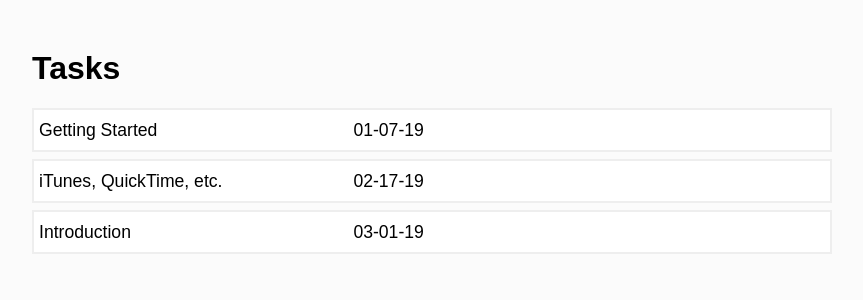
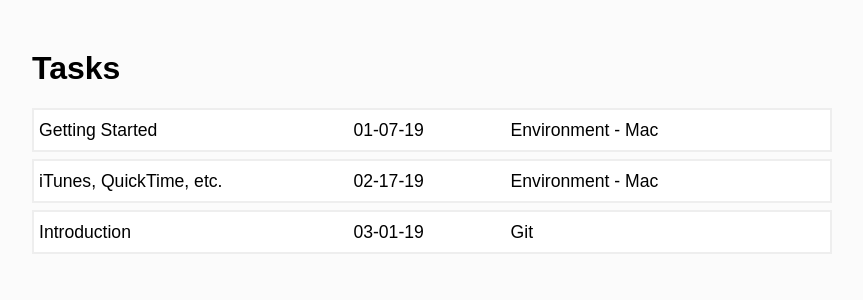
Before and after one commit to daniellequevedo/project-manager, a React (Create React App) app: page / in a window 1280 px wide. Shown: the top 300 px of the page, without its empty margins (208-1071 px from the left). Built offline with nearby package versions, Linux system fonts and the light colour scheme.

Commit message:
added project name to tasks page

```diff
--- a/src/components/TaskSummary.js
+++ b/src/components/TaskSummary.js
@@ -1,10 +1,11 @@
 import React from 'react';
 
-const TaskSummary = ({task_name, task_due_date}) => {
+const TaskSummary = ({task_name, task_due_date, project_name}) => {
     return (
         <li className="list-item">
             <span>{task_name}</span>
             <span>{task_due_date}</span>
+            <span>{project_name}</span>
         </li>
     );
 }
--- a/src/containers/TasksPage.js
+++ b/src/containers/TasksPage.js
@@ -7,12 +7,22 @@ function TasksPage() {
         <React.Fragment>
             <h1>Tasks</h1>
             <ul className="list">
-                {data.map( (task) => {
-                    return <TaskSummary key={task.task_id} task_name={task.task_name} task_due_date={task.task_due_date} />
+                {data.map( (project) => {
+                    return project.project_tasks.map( (task) => {
+                        return <TaskSummary
+                            key={task.task_id}
+                            task_name={task.task_name}
+                            task_due_date={task.task_due_date}
+                            project_name={project.project_name}
+                        />
+                    })
+
                 })}
             </ul>
         </React.Fragment>
     );
 }
 
+// return <TaskSummary key={project.project_id} task_name={project.project_name} task_due_date={0} />
+
 export default TasksPage;
--- a/src/data/data.js
+++ b/src/data/data.js
@@ -1,4 +1,41 @@
+// let data = [
+//     {
+//         task_id: 1,
+//         task_name: "Getting Started",
+//         task_status: "approved",
+//         task_due_date: "01-07-19",
+//         task_end_date: "",
+//         task_assigned_to: "Hal",
+//         task_assigned_by: "Hatem",
+//         task_description: "Should be a quick intro covering navigation,  opening apps, etc."
+//     },
+//     {
+//         task_id: 2,
+//         task_name: "iTunes, QuickTime, etc.",
+//         task_status: "in process",
+//         task_due_date: "02-17-19",
+//         task_end_date: "",
+//         task_assigned_to: "Hatem",
+//         task_assigned_by: "Hal",
+//         task_description: "How to use the fun apps."
+//     },
+//     {
+//         task_id: 3,
+//         task_name: "Introduction",
+//         task_status: "approved",
+//         task_due_date: "03-01-19",
+//         task_end_date: "",
+//         task_assigned_to: "Hal",
+//         task_assigned_by: "Hal",
+//         task_description: "The basics of Git."
+//     }
+// ];
+
 let data = [
+    {
+        project_id: 1,
+        project_name: "Environment - Mac",
+        project_tasks: [
             {
                 task_id: 1,
                 task_name: "Getting Started",
@@ -18,7 +55,13 @@ let data = [
                 task_assigned_to: "Hatem",
                 task_assigned_by: "Hal",
                 task_description: "How to use the fun apps."
+            }
+        ]
     },
+    {
+        project_id: 2,
+        project_name: "Git",
+        project_tasks: [
             {
                 task_id: 3,
                 task_name: "Introduction",
@@ -29,6 +72,8 @@ let data = [
                 task_assigned_by: "Hal",
                 task_description: "The basics of Git."
             }
+        ]
+    }
 ];
 
 export default data;
```
Lines whose indentation alone changed are shown as unchanged.
